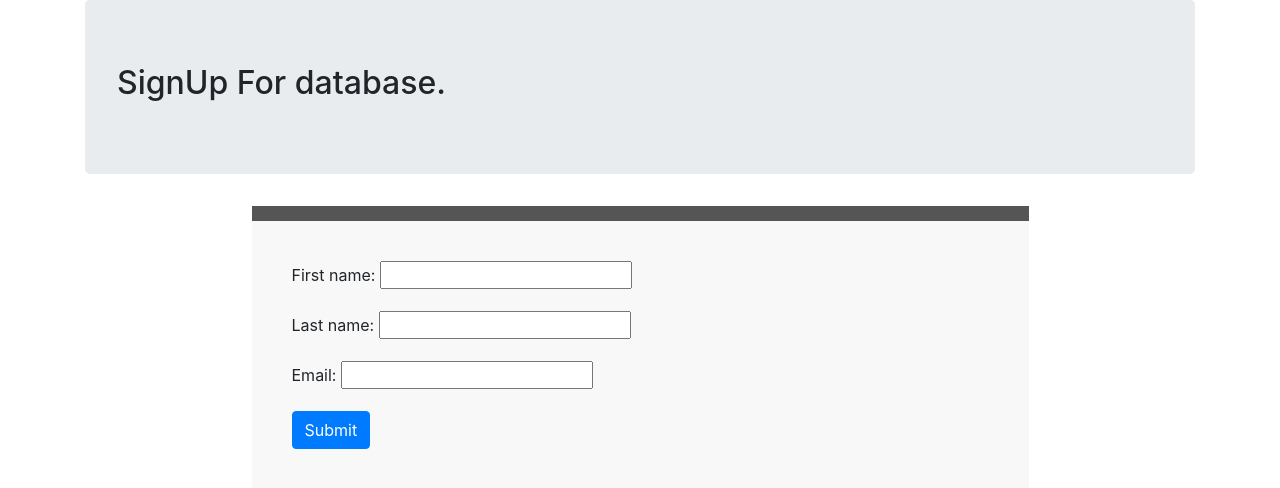
After one commit to namanjo/djangoPro, a Django app: page /app_one/signup/ in a window 1280 px wide. The commit adds this page. Shown: the top 488 px of the page. Run offline with Django 3.2, Linux system fonts and the light colour scheme; some libraries are stand-ins or nearby versions.

Commit message:
Created ModelForm
Created Basic ModelForm & saved data into database.

```diff
--- a/app_one/forms.py
+++ b/app_one/forms.py
@@ -1,8 +1,26 @@
 from django import forms
-
+from django.core import validators
+from django.forms import ModelForm
+from app_one.models import UserInfo
 
 
 class FormName(forms.Form):
     name = forms.CharField()
     email = forms.EmailField()
+    verify_email = forms.EmailField(label="Enter your Email again:")
     text = forms.CharField(widget=forms.Textarea)
+    botcatcher = forms.CharField(required=False,
+                                widget=forms.HiddenInput,
+                                validators =[validators.MaxLengthValidator(0)])
+    def clean(self):
+        all_clean_data = super().clean()
+        email = all_clean_data['email']
+        vmail = all_clean_data['verify_email']
+
+        if email != vmail:
+            raise forms.ValidationError("Make Sure Emails Match")
+
+class SignupForm(ModelForm):
+    class Meta():
+        model = UserInfo
+        fields = ('first_name', 'last_name', 'email')
--- a/app_one/urls.py
+++ b/app_one/urls.py
@@ -4,5 +4,5 @@ from django.urls import path
 
 urlpatterns = [
     path('', views.index, name = 'index'),
-
+    path('signup/', views.sign_up, name = 'sign_up'),
 ]
--- a/app_one/views.py
+++ b/app_one/views.py
@@ -1,7 +1,7 @@
 from django.shortcuts import render
 from django.http import HttpResponse
 from app_one.models import Topic, Webpage, AccessRecord, UserInfo
-from app_one.forms import FormName
+from app_one.forms import FormName, SignupForm
 
 
 def index(request):
@@ -23,3 +23,16 @@ def simple_form_view(request):
             print('Message: ' + form.cleaned_data['text'])
 
     return render(request, 'app_one/form_page.html', {'form':form})
+
+def sign_up(request):
+    signup = SignupForm()
+
+    if request.method == 'POST':
+        signup = SignupForm(request.POST)
+
+        if signup.is_valid():
+            signup.save()
+            return index(request)
+        else:
+            print('\nInvalid Input\n')
+    return render(request, 'app_one/sign_up.html', {'form_signup': signup})
--- a/static/css/style.css
+++ b/static/css/style.css
@@ -21,3 +21,11 @@ td, th{
   float: right;
   margin-top: 20px;
 }
+
+.panel{
+  width: 70%;
+  margin-left: 15%;
+  background-color: #f8f8f8;
+  padding: 40px;
+  border-top: 15px solid #555;
+}
--- a/templates/app_one/index.html
+++ b/templates/app_one/index.html
@@ -32,7 +32,7 @@
     <img src="{% static "img/nyc.jpg" %}" alt="nyc image">
   </div>
 
-  <div class="container">
+  <div class="container clearfix">
 
     <div class="jumbotron">
       <h2>Users in Database.</h2>
@@ -53,9 +53,9 @@
         </tr>
       {% endfor %}
     </table>
+  </div>
 
-
-  </div>
+  <h3>Go to app_one/signup for signing up for database</h3>
 
   </body>
 </html>
--- /dev/null
+++ b/templates/app_one/sign_up.html
@@ -0,0 +1,27 @@
+<!DOCTYPE html>
+{% load staticfiles %}
+<html lang="en" dir="ltr">
+  <head>
+    <meta charset="utf-8">
+    <title>SignUp</title>
+    <link rel="stylesheet" href="{% static "css/bootstrap.min.css" %}">
+    <link rel="stylesheet" href="{% static "css/style.css" %}">
+  </head>
+
+  <body>
+    <div class="container">
+      <div class="jumbotron">
+        <h2>SignUp For database.</h2>
+      </div>
+
+      <div class="panel">
+        <form method="POST">
+          {{ form_signup.as_p }}
+          {% csrf_token %}
+          <input type="submit" class="btn btn-primary" value="Submit">
+        </form>
+      </div>
+
+    </div>
+  </body>
+</html>
```
Also changed, not shown: db.sqlite3.
